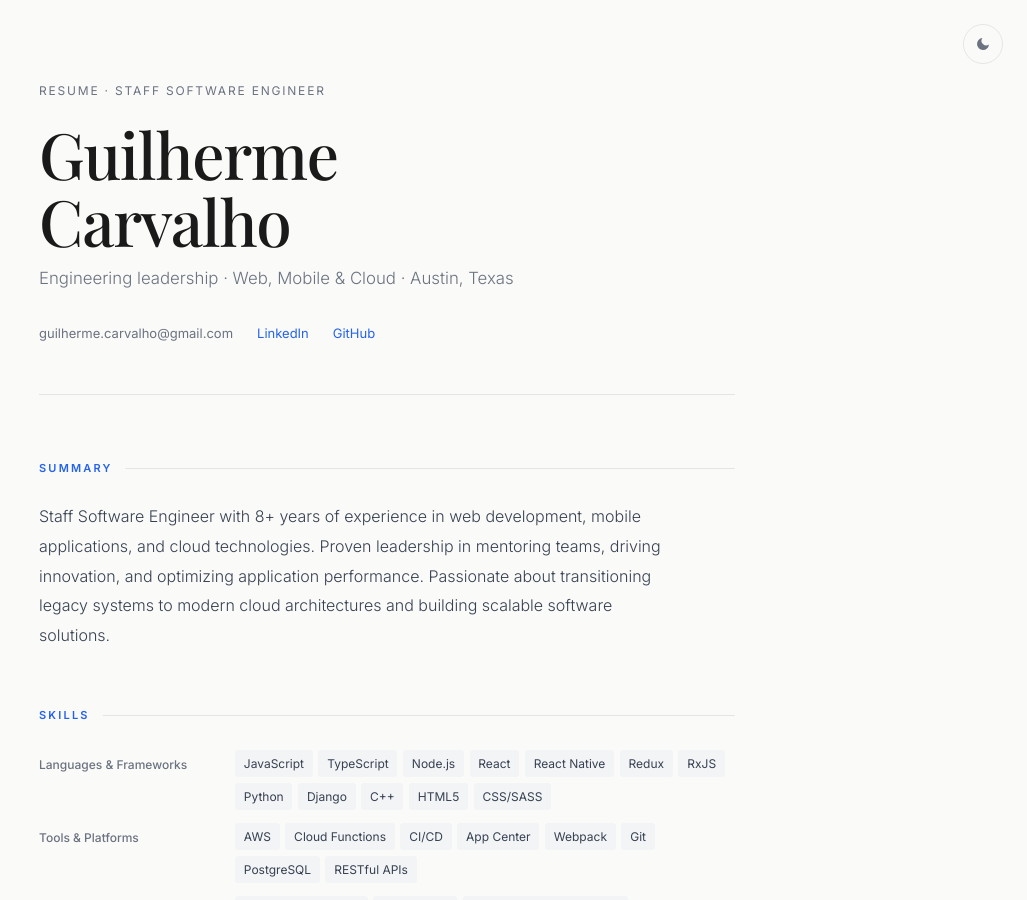
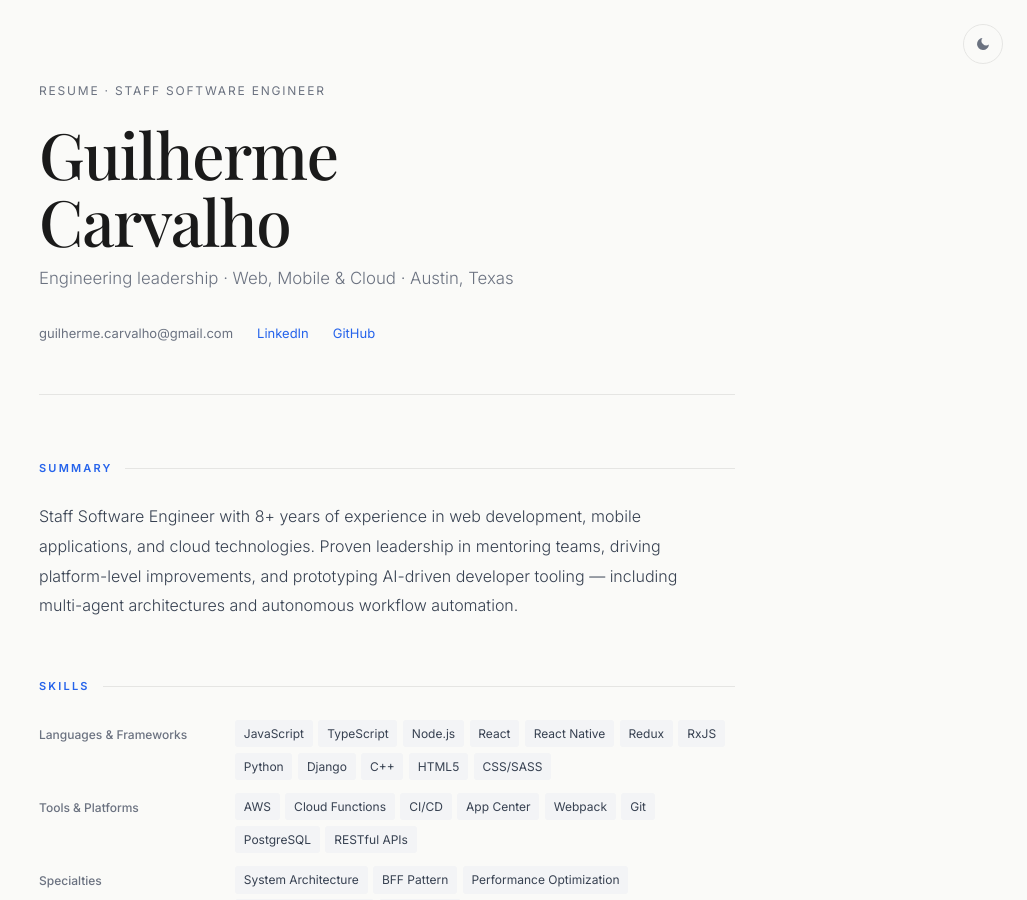
Before and after one commit to guigacarvalho/guigacarvalho.github.io, a Jekyll site: the page index.html, which Jekyll copies as it is, in a window 1280 px wide and 900 px high. Shown: the whole window, without its empty margins (253-1280 px from the left). Built offline with Jekyll 4.4.1, drawn with Linux system fonts in a browser that asks for light colours.

Commit message:
Update summary to reflect AI/platform work, drop legacy systems line
https://claude.ai/code/session_01PQcmEBAFgAsFPREuRdZ3p4

```diff
--- a/index.html
+++ b/index.html
@@ -343,7 +343,7 @@
     <section class="reveal">
       <div class="section-label">Summary</div>
       <div class="summary">
-        <p>Staff Software Engineer with 8+ years of experience in web development, mobile applications, and cloud technologies. Proven leadership in mentoring teams, driving innovation, and optimizing application performance. Passionate about transitioning legacy systems to modern cloud architectures and building scalable software solutions.</p>
+        <p>Staff Software Engineer with 8+ years of experience in web development, mobile applications, and cloud technologies. Proven leadership in mentoring teams, driving platform-level improvements, and prototyping AI-driven developer tooling — including multi-agent architectures and autonomous workflow automation.</p>
       </div>
     </section>
 
```
